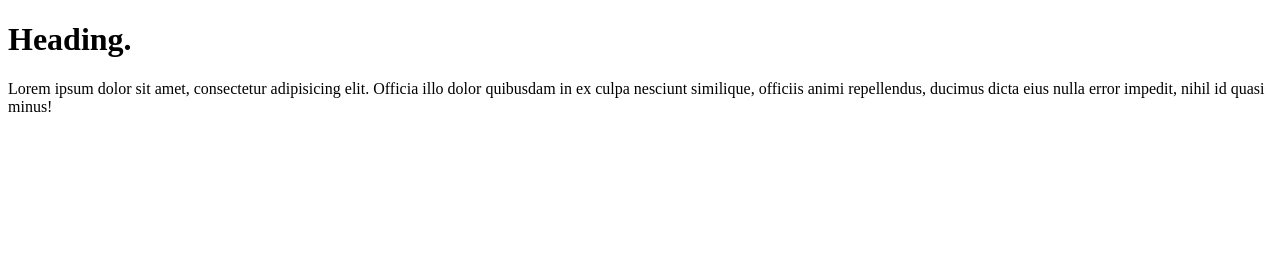
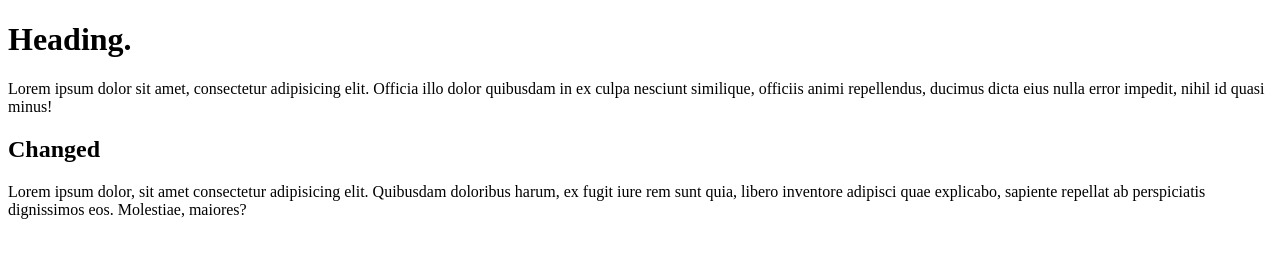
Before and after one commit to ldheeraj18/Git-demo, a plain HTML site: page index.html in a window 1280 px wide. Drawn offline with Linux system fonts and the light colour scheme.

Commit message:
Fourth commit

```diff
--- a/index.html
+++ b/index.html
@@ -12,6 +12,10 @@
     <h1>Heading.</h1>
     <p>Lorem ipsum dolor sit amet, consectetur adipisicing elit. Officia illo dolor quibusdam in ex culpa nesciunt
         similique, officiis animi repellendus, ducimus dicta eius nulla error impedit, nihil id quasi minus!</p>
+    <h2>Changed</h2>
+    <p>Lorem ipsum dolor, sit amet consectetur adipisicing elit. Quibusdam doloribus harum, ex fugit iure rem sunt quia,
+        libero inventore adipisci quae explicabo, sapiente repellat ab perspiciatis dignissimos eos. Molestiae, maiores?
+    </p>
 </body>
 
 </html>
```
